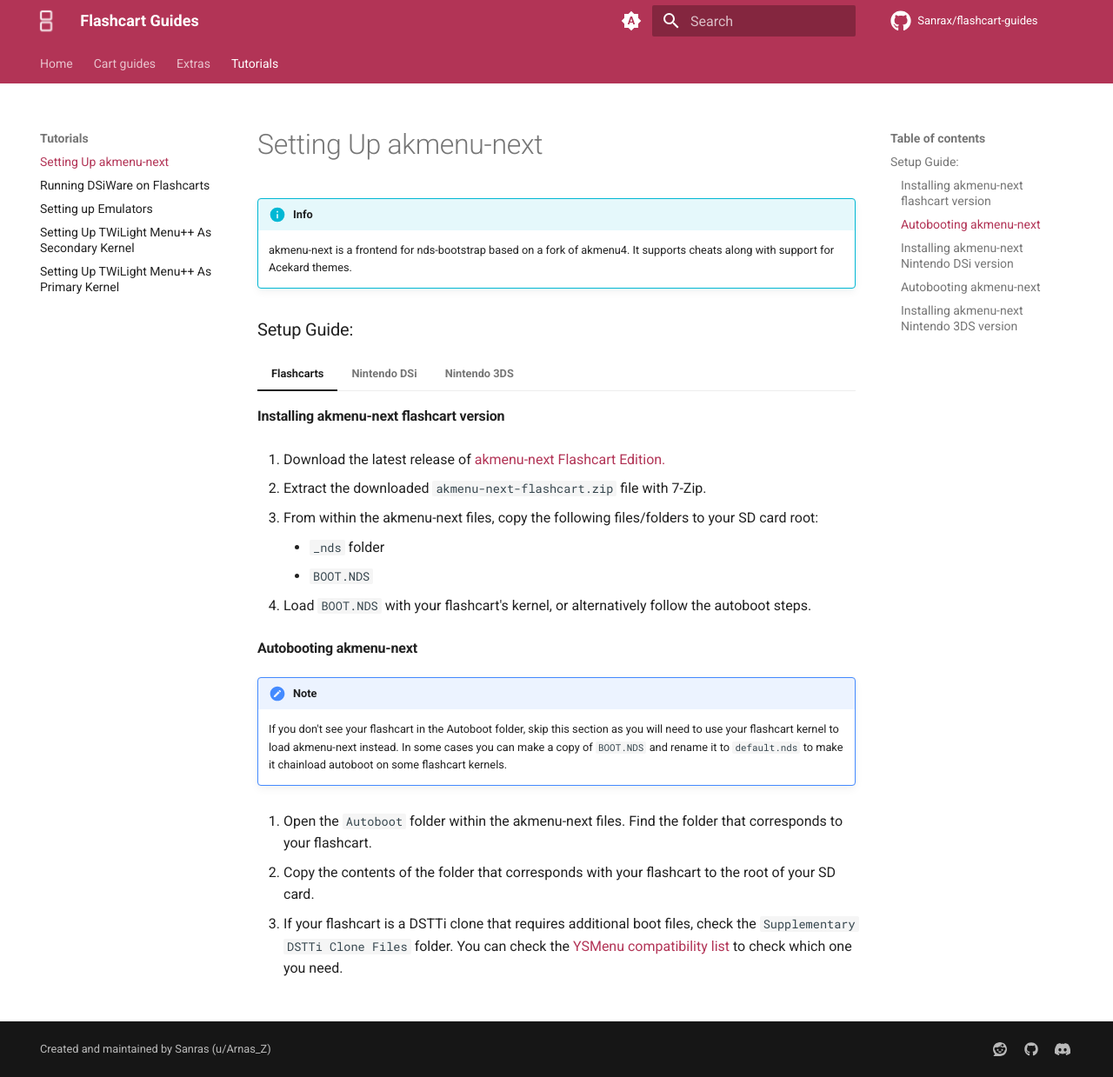
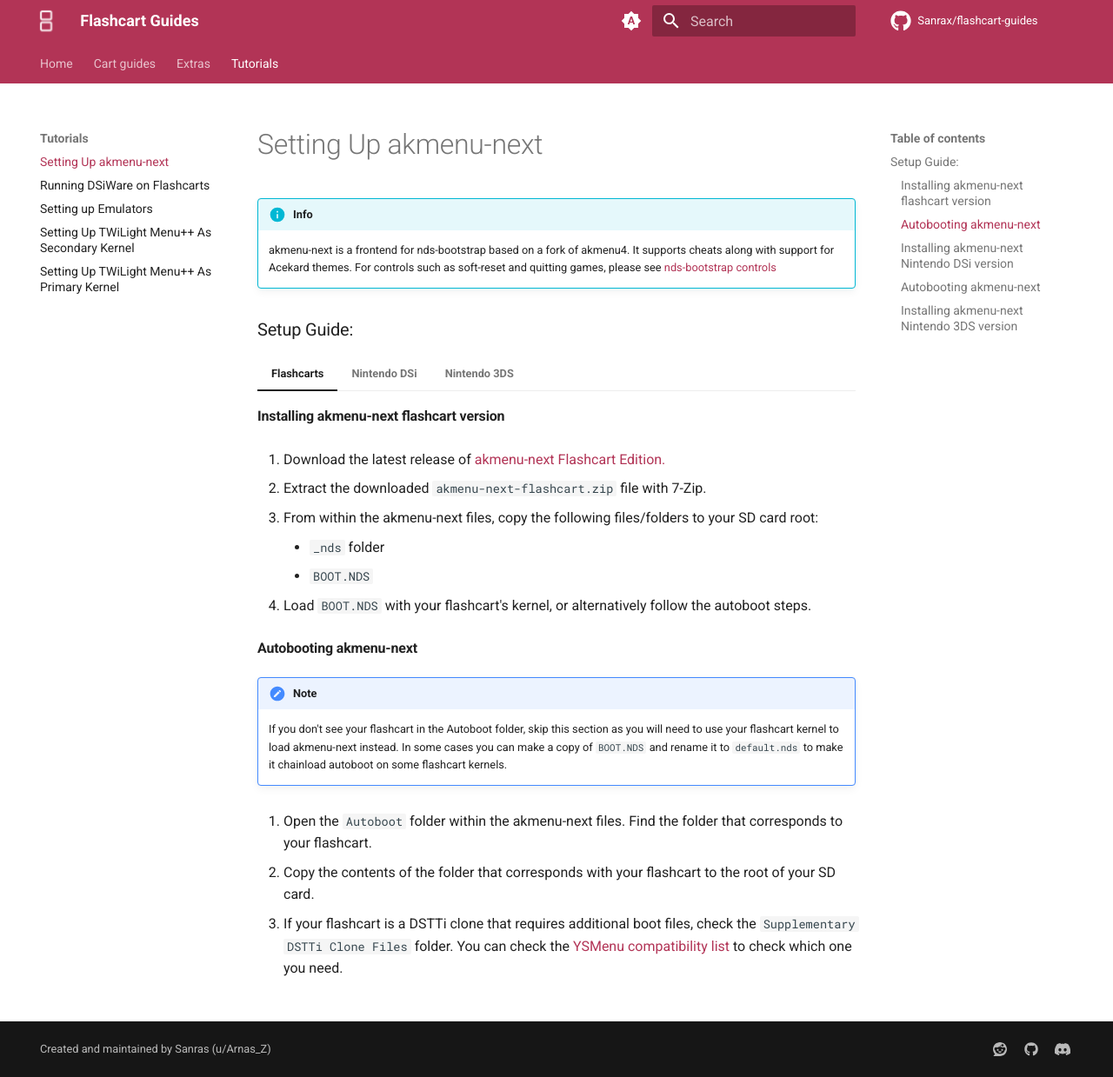
Before and after one commit to Sanrax/flashcart-guides, an MkDocs documentation site: the page built from docs/tutorials/akmenu-next.md, in a window 1280 px wide and 1239 px high. Shown: the whole window at 87% size. Built offline with MkDocs 1.6.1 and Material for MkDocs 9.7.7, drawn with Linux system fonts in a browser that asks for light colours; comment, search, counter and statistics services are not loaded.

Commit message:
Added link for nds-bootstrap controls
Added link for nds-bootstrap controls since the button combo is not the same as default akmenu/woodrpg

```diff
--- a/docs/tutorials/akmenu-next.md
+++ b/docs/tutorials/akmenu-next.md
@@ -7,6 +7,7 @@
 !!! info
 
     akmenu-next is a frontend for nds-bootstrap based on a fork of akmenu4. It supports cheats along with support for Acekard themes.
+    For controls such as soft-reset and quitting games, please see [nds-bootstrap controls](https://wiki.ds-homebrew.com/nds-bootstrap/controls)
 
 ### Setup Guide:
 
```
